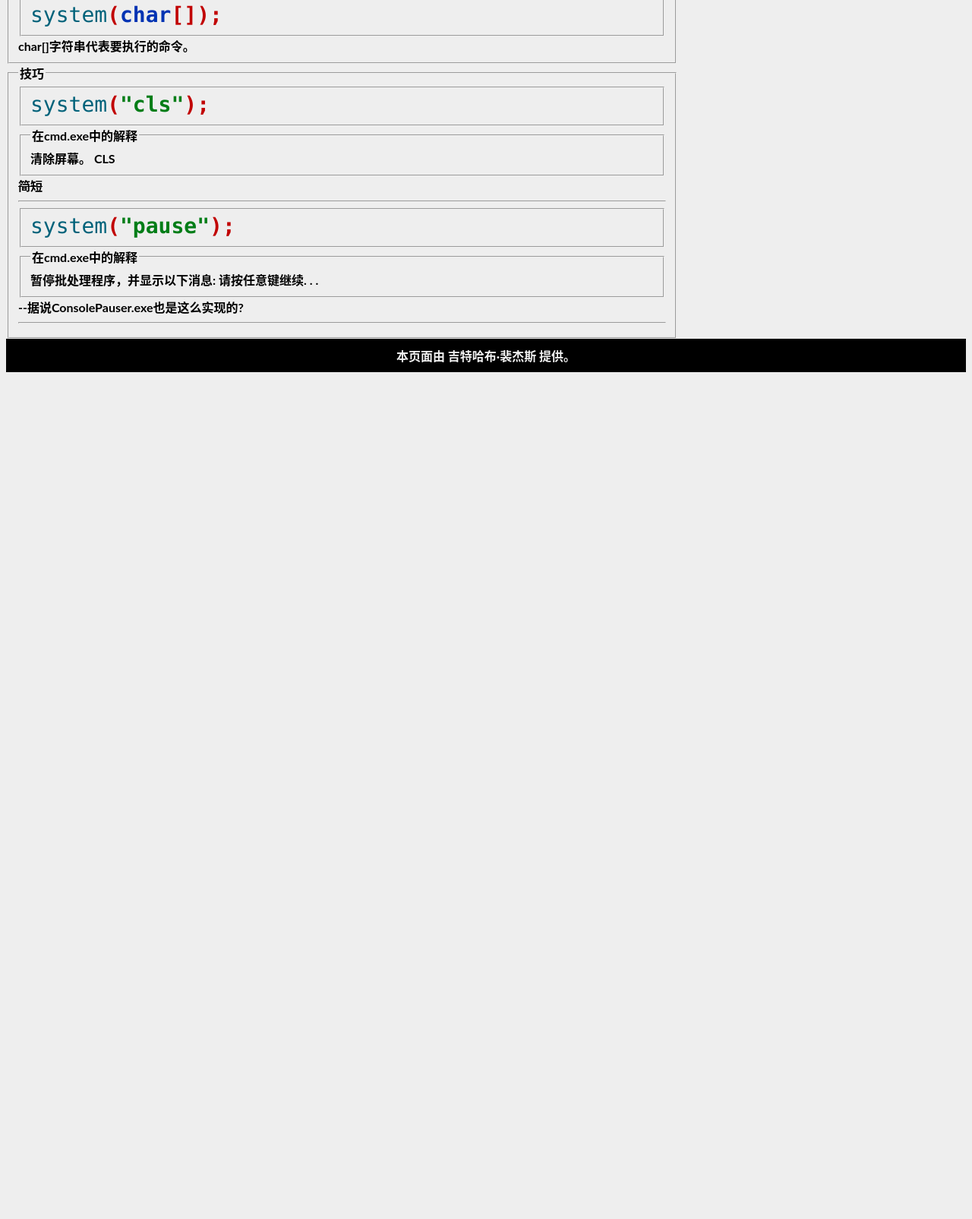
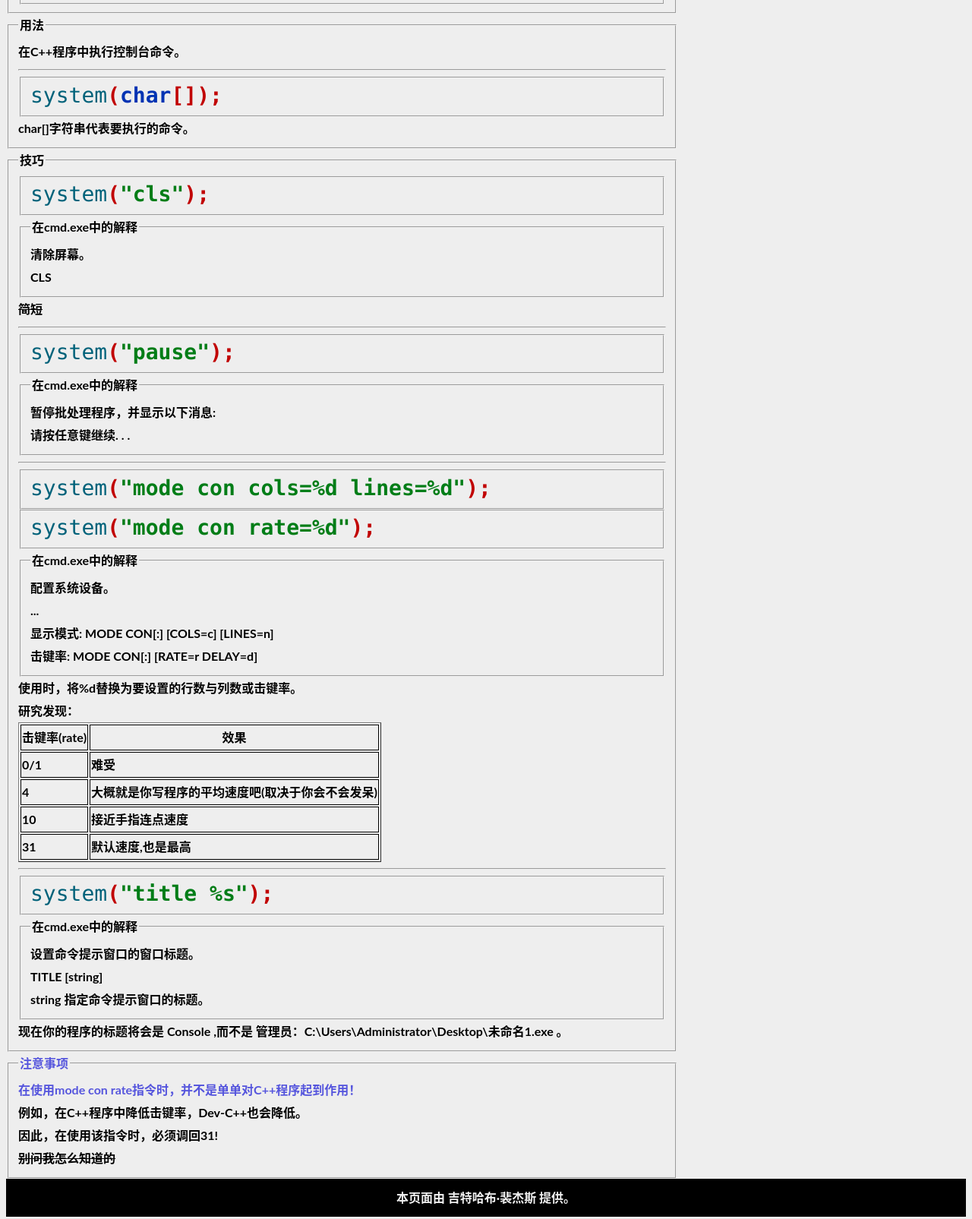
Before and after one commit to li3hao4qian1/li3hao4qian1.github.io, a plain HTML site: page complex/250725.html in a window 1280 px wide. Shown: the part 442-2047 px from the top of the page at 76% size. Before the commit the page ends 940 px from the top, so only its background shows below. Drawn offline with Linux system fonts and the light colour scheme.

Commit message:
2025/07/26
32

```diff
--- a/complex/250725.html
+++ b/complex/250725.html
@@ -11,7 +11,7 @@
 		<li><a href="/">lihaoqian's blog</a></li>
 		<li><a href="/complex/">杂项</a></li>
 		<li><a href="mailto:lihaoqian12@outlook.com">联系</a></li>
-		<li><a href="/"><b>/主页/杂项<b></a><li>
+		<li><a href="/"><b>/主页/杂项/Blog250725<b></a><li>
 	</ul>
 	<div class="list">
 		<div class="lleft">
@@ -28,6 +28,8 @@
 			</fieldset>
 			<fieldset>
 				<legend>用法</legend>
+				在C++程序中执行控制台命令。
+				<hr>
 				<fieldset><div style="font: 21pt Consolas;"><span class="cpp0-function">system</span><span class="cpp0-symbol">(</span><span class="cpp0-reservedword">char</span><span class="cpp0-symbol">[]);<br></span></div></fieldset>
 				char[]字符串代表要执行的命令。
 			</fieldset>
@@ -36,7 +38,7 @@
 				<fieldset><div style="font: 21pt Consolas;"><span class="cpp0-function">system</span><span class="cpp0-symbol">(</span><span class="cpp0-string">"cls"</span><span class="cpp0-symbol">);</span></div></fieldset>
 				<fieldset>
 					<legend>在cmd.exe中的解释</legend>
-					清除屏幕。
+					清除屏幕。<br>
 					CLS
 				</fieldset>
 				<del>简短</del>
@@ -44,12 +46,63 @@
 				<fieldset><div style="font: 21pt Consolas;"><span class="cpp0-function">system</span><span class="cpp0-symbol">(</span><span class="cpp0-string">"pause"</span><span class="cpp0-symbol">);</span></div></fieldset>
 				<fieldset>
 					<legend>在cmd.exe中的解释</legend>
-					暂停批处理程序，并显示以下消息:
+					暂停批处理程序，并显示以下消息:<br>
 					    请按任意键继续. . .
 				</fieldset>
-				--据说ConsolePauser.exe也是这么实现的?
 				<hr>
-
+				<fieldset><div style="font: 21pt Consolas;"><span class="cpp0-function">system</span><span class="cpp0-symbol">(</span><span class="cpp0-string">"mode con cols=%d lines=%d"</span><span class="cpp0-symbol">);</span></div></fieldset>
+				<fieldset><div style="font: 21pt Consolas;"><span class="cpp0-function">system</span><span class="cpp0-symbol">(</span><span class="cpp0-string">"mode con rate=%d"</span><span class="cpp0-symbol">);</span></div></fieldset>
+				<fieldset>
+					<legend>在cmd.exe中的解释</legend>
+					配置系统设备。<br>
+					...<br>
+					显示模式:          MODE CON[:] [COLS=c] [LINES=n]<br>
+					击键率:            MODE CON[:] [RATE=r DELAY=d]<br>
+				</fieldset>
+				使用时，将%d替换为要设置的行数与列数或击键率。<br>
+				研究发现：
+				<table border="1">
+					<thead>
+						<tr>
+						    <th>击键率(rate)</th>
+						    <th>效果</th>
+						</tr>
+					</thead>
+					<tbody>
+						<tr>
+						    <td>0/1</td>
+						    <td>难受</td>
+						</tr>
+						<tr>
+						    <td>4</td>
+						    <td>大概就是你写程序的平均速度吧(取决于你会不会发呆)</td>
+						</tr>
+						<tr>
+						    <td>10</td>
+						    <td>接近手指连点速度</td>
+						</tr>
+						<tr>
+						    <td>31</td>
+						    <td>默认速度,也是最高</td>
+						</tr>
+					</tbody>
+				</table>
+				<hr>
+				<fieldset><div style="font: 21pt Consolas;"><span class="cpp0-function">system</span><span class="cpp0-symbol">(</span><span class="cpp0-string">"title %s"</span><span class="cpp0-symbol">);</span></div></fieldset>
+				<fieldset>
+					<legend>在cmd.exe中的解释</legend>
+					设置命令提示窗口的窗口标题。<br>
+					TITLE [string]<br>
+					  string       指定命令提示窗口的标题。
+				</fieldset>
+				现在你的程序的标题将会是 Console ,而不是 管理员：C:\Users\Administrator\Desktop\未命名1.exe 。
+			</fieldset>
+			<fieldset>
+				<legend><b>注意事项</b></legend>
+				<b>在使用mode con rate指令时，并不是单单对C++程序起到作用！</b><br>
+				例如，在C++程序中降低击键率，Dev-C++也会降低。<br>
+				因此，在使用该指令时，必须调回31!<br>
+				<del>别问我怎么知道的</del>
 			</fieldset>
 		</div>
 		<div class="lright">
--- a/complex/style.css
+++ b/complex/style.css
@@ -1,6 +1,7 @@
 body{
 	background-color:#eeeeee;
 	font-family: Lato, -apple-system, 'PingFang SC', 'Source Han Sans SC', 'Noto Sans CJK SC', 'Microsoft Yahei', 'Lantinghei SC', 'Hiragino Sans GB', 'Microsoft Sans Serif', 'WenQuanYi Micro Hei', sans-serif;
+	line-height: 30px;
 }
 a{
 	color:#208e8e;
@@ -40,6 +41,14 @@ li a:hover{
     color: #e5e5e5;
 	background: linear-gradient(120deg, #eeeeee,#ff6000);
 	animation: hue 2s ease-in-out infinite;
+}
+th{
+	border: 1px solid;
+    background=#444444;
+}
+td{
+	border: 1px solid;
+    background=#bbbbbb;
 }
 legend{
     color: #000000;
--- a/style.css
+++ b/style.css
@@ -1,6 +1,7 @@
 body{
 	background-color:#1f1e33;
 	font-family: Lato, -apple-system, 'PingFang SC', 'Source Han Sans SC', 'Noto Sans CJK SC', 'Microsoft Yahei', 'Lantinghei SC', 'Hiragino Sans GB', 'Microsoft Sans Serif', 'WenQuanYi Micro Hei', sans-serif;
+	line-height: 30px;
 }
 a{
 	color:#efef77;
```
